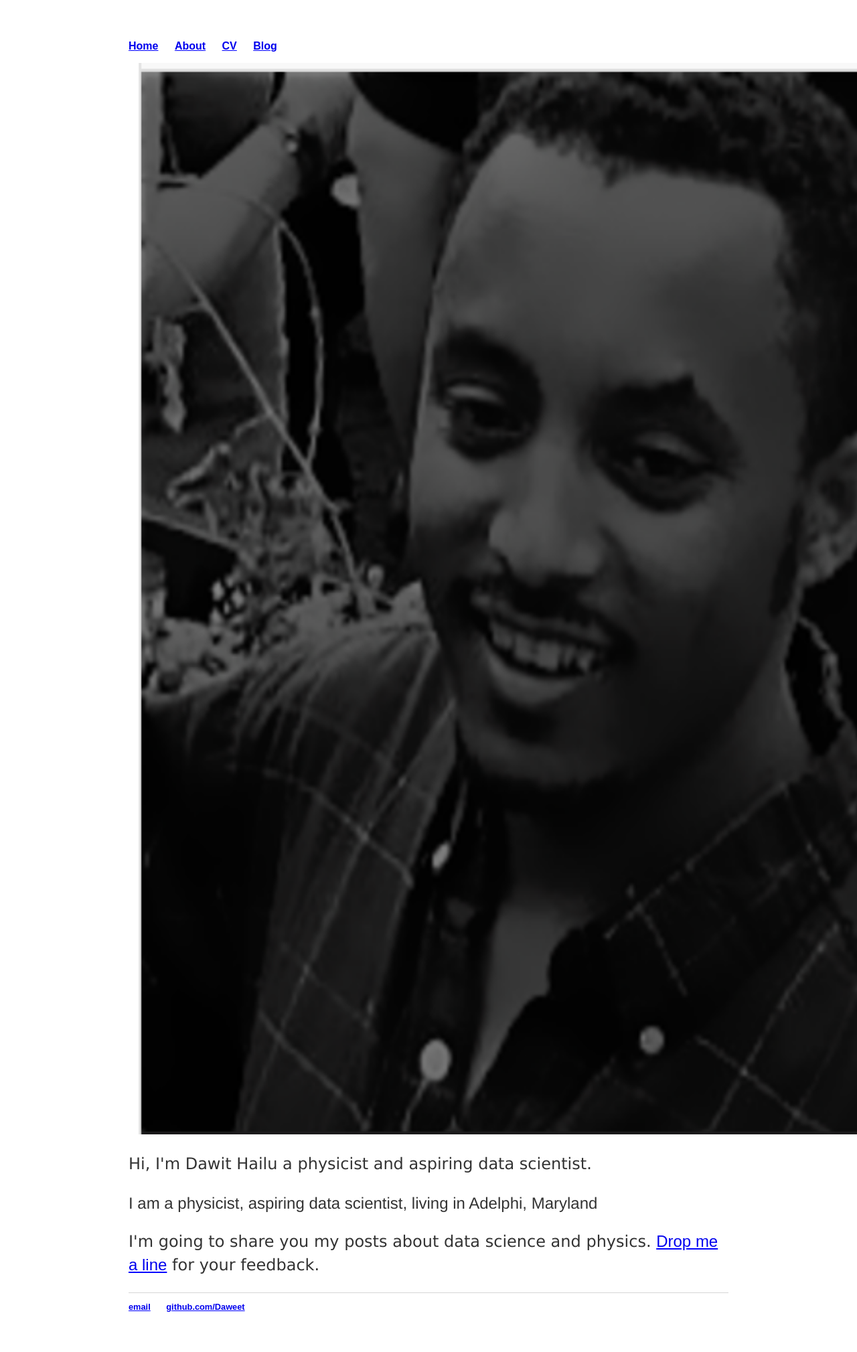
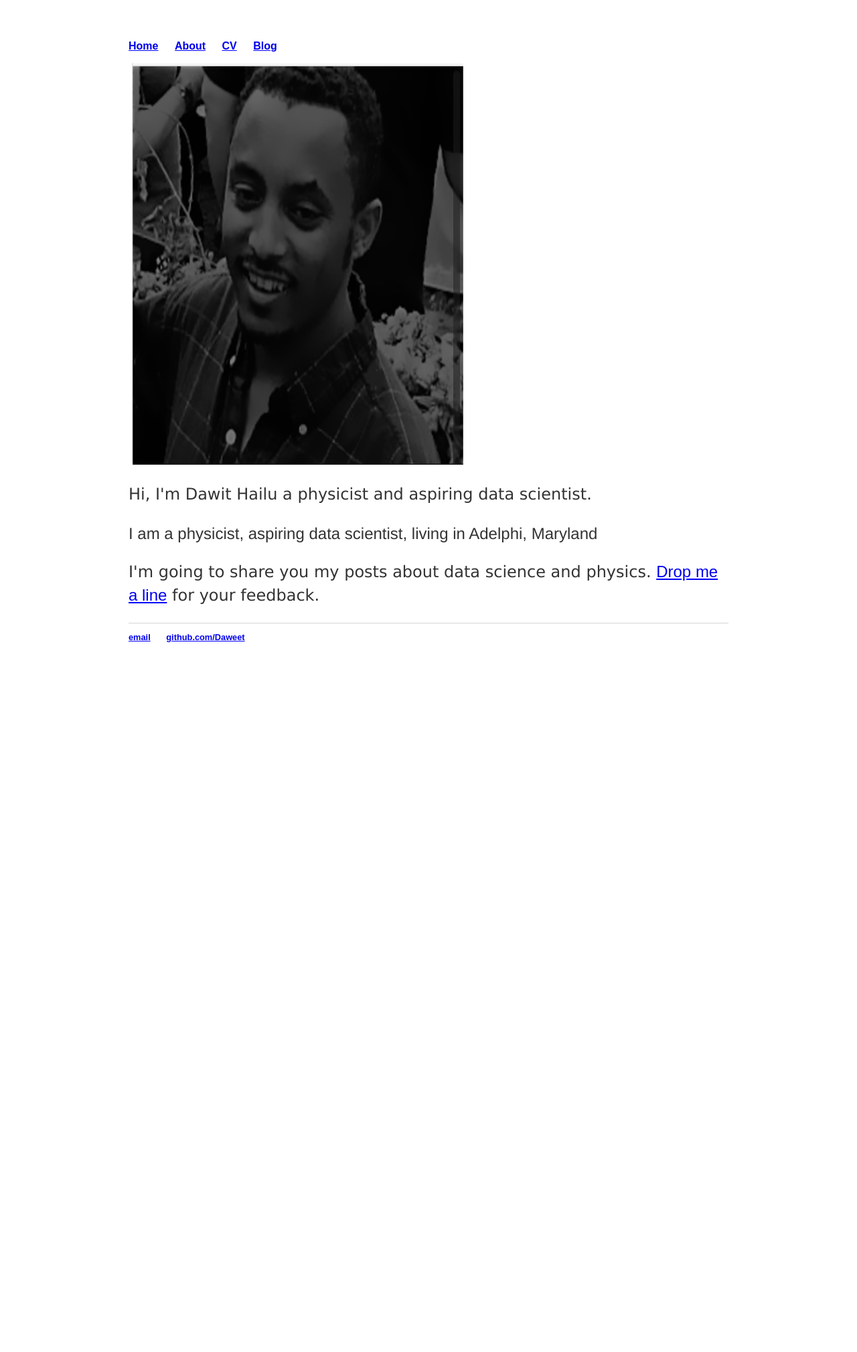
Before and after one commit to Daweet/Daweet.github.io, a Jekyll site: the page built from index.html, in a window 1280 px wide. Shown: the whole page at 67% size. Built offline with Jekyll 4.4.1, drawn with Linux system fonts in a browser that asks for light colours; after the commit the page ends 1019 px from its top, so only the background shows below that.

Commit message:
Update index.html

```diff
--- a/index.html
+++ b/index.html
@@ -9,7 +9,7 @@ description: Dawit Hiluf Hailu.
 <!-- <div class="jumbotron"> -->
 <div class="row marketing">
 	<div class="col-sm-4">
-	<img  class="img-circle avatar" alt="Dawit Hailu" src="img/MePhoto.png" width="1500" height="1600">
+	<img  class="img-circle avatar" alt="Dawit Hailu" src="img/MePhoto.png" width="500" height="600">
 	</div>
 	<div itemscope itemtype="http://data-vocabulary.org/Person" class="col-sm-8">
 	<p class="lead" style="font-family:verdana;">Hi, I'm <span itemprop="name">Dawit Hailu</span> a physicist and aspiring data scientist.</p>
```
